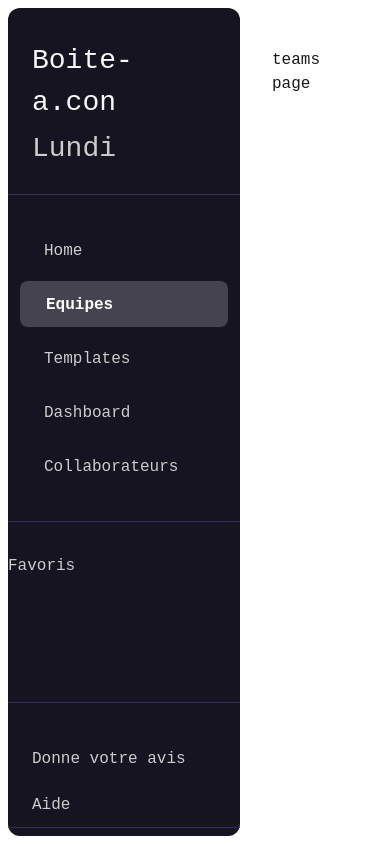
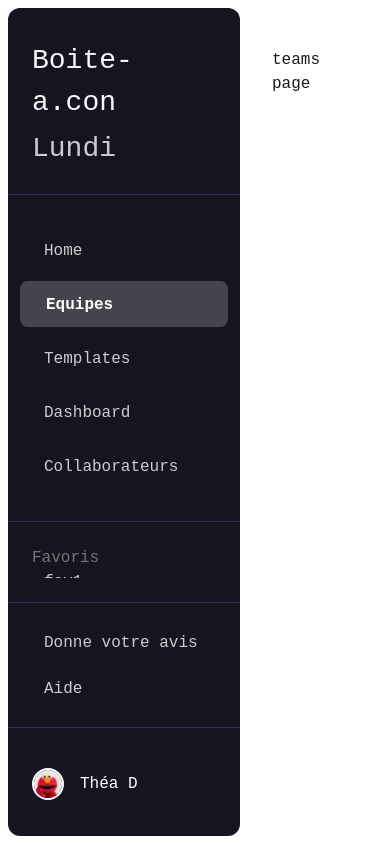
Before and after one commit to eltha9/lundi-app, a Vue app: page /teams in a window 390 px wide. Shown: the top 844 px of the page. Built offline with nearby package versions, Linux system fonts and the light colour scheme.

Commit message:
wip responsivness of side bar

```diff
--- a/src/components/lundi-uiKit/avatar/Avatar.vue
+++ b/src/components/lundi-uiKit/avatar/Avatar.vue
@@ -27,9 +27,9 @@
 </style>
 
 <script>
-import { getAvatarLink } from "@/lib/utilis";
+	import {getAvatarLink} from '@/lib/utilis';
 	export default {
-  name: "Avatar",
+		name: 'Avatar',
 		props: {
 			large: {
 				type: Boolean,
@@ -39,7 +39,12 @@ export default {
 			userId: {
 				type: String,
 				require: false,
-      default: "",
+				default: '',
+			},
+			url: {
+				type: String,
+				require: false,
+				default: '',
 			},
 		},
 		data() {
@@ -47,11 +52,12 @@ export default {
 		},
 		methods: {
 			getClass() {
-      let classes = ["avatar", "text-greyscale-white"];
-      if (this.large) classes.push("large");
-      return classes.join(" ");
+				let classes = ['avatar', 'text-greyscale-white'];
+				if (this.large) classes.push('large');
+				return classes.join(' ');
 			},
 			avatarLink() {
+				if (this.url.trim() !== '') return this.url;
 				return getAvatarLink(this.userId);
 			},
 		},
--- a/src/store/index.js
+++ b/src/store/index.js
@@ -4,32 +4,71 @@ import Vuex from 'vuex';
 Vue.use(Vuex);
 
 const full = {
-    me:{
-        role:"",
-        firstName:"Théa",
-        lastName:"D",
-        pictureLink:"./assets/avatar/test/avatar.jpeg",
-        settings:{
-            favs:[
-                {
-                    title:"",
-                    link:""
-                }
-            ]
-        }
-    },
-    compagnie:{
-        name:"Boite-a.con"
-    },
-
-}
+	me: {
+		role: 'admin', // admin, edit, manager, onborder
+		firstName: 'Théa',
+		lastName: 'D',
+		picture: './assets/test/avatar.jpeg',
+		settings: {
+			favs: [
+				{
+					title: 'fav1',
+					link: '',
+				},
+				{
+					title: 'fav2',
+					link: '',
+				},
+				{
+					title: 'fav2',
+					link: '',
+				},
+				{
+					title: 'fav2',
+					link: '',
+				},
+				{
+					title: 'fav2',
+					link: '',
+				},
+				{
+					title: 'fav2',
+					link: '',
+				},
+				{
+					title: 'fav2',
+					link: '',
+				},
+				{
+					title: 'fav2',
+					link: '',
+				},
+				{
+					title: 'fav2',
+					link: '',
+				},
+				{
+					title: 'fav2',
+					link: '',
+				},
+			],
+		},
+	},
+	compagnie: {
+		name: 'Boite-a.con',
+	},
+};
 export default new Vuex.Store({
 	state: {
 		isSidebarCollapsed: false,
-        compagnie: full.compagnie,
-        me: full.me
+		compagnie: full.compagnie,
+		me: full.me,
 	},
-	getters: {},
+	getters: {
+		getFullName(state) {
+			return `${state.me.firstName} ${state.me.lastName}`;
+		},
+	},
 	mutations: {
 		setSidebarCollapsed(state, status) {
 			state.isSidebarCollapsed = status;
--- a/src/views/Dashboard/Sidebar/index.vue
+++ b/src/views/Dashboard/Sidebar/index.vue
@@ -9,48 +9,66 @@
 				<span class="text-greyscale-400 sato-l-s">Lundi</span>
 			</div>
 			<div class="top-menu menu-list flex flex-col py-8 px-3 sato-l-l">
-				<router-link :to="{ name: 'dashboard-home' }" class="link" title="home">
+				<router-link :to="{name: 'dashboard-home'}" class="link" title="home">
 					<i class="icon-home"></i>
-					<span class="fs-body">Home</span>
+					<span class="sato-l-l">Home</span>
 				</router-link>
-				<router-link :to="{ name: 'dashboard-teams' }" class="link" title="Equipes">
+				<router-link :to="{name: 'dashboard-teams'}" class="link" title="Equipes">
 					<i class="icon-grid"></i>
-					<span class="fs-body">Equipes</span>
+					<span class="sato-l-l">Equipes</span>
 				</router-link>
-				<router-link :to="{ name: 'dashboard-templates' }" class="link" title="Templates">
+				<router-link :to="{name: 'dashboard-templates'}" class="link" title="Templates">
 					<i class="icon-tag"></i>
-					<span class="fs-body">Templates</span>
+					<span class="sato-l-l">Templates</span>
 				</router-link>
-				<router-link :to="{ name: 'dashboard-analytics' }" class="link" title="Dashboard">
+				<router-link :to="{name: 'dashboard-analytics'}" class="link" title="Dashboard">
 					<i class="icon-layout"></i>
-					<span class="fs-body">Dashboard</span>
+					<span class="sato-l-l">Dashboard</span>
 				</router-link>
-				<router-link :to="{ name: 'dashboard-collaborators' }" class="link" title="Collaborateurs">
+				<router-link :to="{name: 'dashboard-collaborators'}" class="link" title="Collaborateurs">
 					<i class="icon-users"></i>
-					<span class="fs-body">Collaborateurs</span>
+					<span class="sato-l-l">Collaborateurs</span>
 				</router-link>
 			</div>
 			<!-- favoris -->
-			<div class="top-fav py-8 flex-1 text-greyscale-700">
-				<button class="fav-btn text-greyscale-400" title="Favoris">
-					<i class="icon-tag"></i>
-					<span class="fs-body">Favoris</span>
+			<div class="top-fav py-6 px-3 flex-1 text-greyscale-700 flex flex-col">
+				<button class="fav-btn text-greyscale-500 flex items-center justify-between px-3" title="Favoris">
+					<i class="icon-favorite res-icon"></i>
+					<span class="sato-l-m">Favoris</span>
+					<i class="icon-caret-down text-greyscale-400"></i>
 				</button>
+				<div class="fav-menu flex-1">
+					<div class="fav-menu-container">
+						<div v-for="(item, i) in me.settings.favs" :key="`${i}-${item.title}`">
+							<span class="sub-link text-greyscale-400 pl-6 py-2 mt-2 sato-l-s">
+								{{ item.title }}
+							</span>
+						</div>
+					</div>
+				</div>
 			</div>
 		</div>
 
-		<div class="bottom menu-list flex flex-col mt-8">
-			<div class="bottom-setting flex flex-col">
+		<div class="bottom menu-list flex flex-col">
+			<div class="bottom-setting flex flex-col py-4 px-3">
 				<router-link to="/dashboard/avis" class="link" title="Donner votre avis">
 					<i class="icon-message-alt"></i>
-					<span class="fs-body">Donne votre avis</span>
+					<span class="sato-l-l">Donne votre avis</span>
 				</router-link>
 				<router-link to="/dashboard/aide" class="link" title="Aide">
 					<i class="icon-circle-help"></i>
-					<span class="fs-body">Aide</span>
+					<span class="sato-l-l">Aide</span>
 				</router-link>
 			</div>
-			<div class="bottom-user"></div>
+			<div class="bottom-user flex justify-between items-center">
+				<div class="flex items-center">
+					<avatar :url="me.picture" class="mr-4" />
+					<span class="sato-p-s text-greyscale-white">{{ getFullName }}</span>
+				</div>
+				<button>
+					<i class="icon-caret-down text-greyscale-200"></i>
+				</button>
+			</div>
 		</div>
 	</div>
 </template>
@@ -61,20 +79,6 @@
 		height: 100%;
 		width: 232px;
 		border-radius: 12px;
-
-		&.collapsed {
-			width: 72px;
-
-			.link {
-				margin: 0;
-				&.active {
-					// margin: 0;
-				}
-				span {
-					display: none;
-				}
-			}
-		}
 
 		.menu-list {
 			gap: 8px;
@@ -111,6 +115,28 @@
 				box-sizing: border-box;
 				border-bottom: 1px solid;
 				@apply text-primary-700;
+
+				.fav-btn {
+					width: 100%;
+					i.res-icon {
+						font-size: 20px;
+						display: none;
+					}
+					span {
+					}
+				}
+				.fav-menu {
+					height: 100%;
+					width: 100%;
+					overflow: scroll;
+					position: relative;
+					.fav-menu-container {
+						position: absolute;
+						top: 0;
+						left: 0;
+						width: 100%;
+					}
+				}
 			}
 			.top-logo {
 				box-sizing: border-box;
@@ -130,25 +156,50 @@
 			}
 		}
 		.bottom {
+			gap: 0;
 			.bottom-setting {
 				border-bottom: 1px solid;
 				@apply text-primary-700;
+			}
+			.bottom-user {
+				padding: 40px 24px 36px 24px;
+			}
+		}
+		// transition
+
+		// collapse
+		&.collapsed {
+			width: 72px;
+
+			.link {
+				margin: 0;
+				&.active {
+					// margin: 0;
+				}
+				span {
+					display: none;
+				}
 			}
 		}
 	}
 </style>
 
 <script>
-	import { mapMutations, mapState } from "vuex";
+	import {mapGetters, mapMutations, mapState} from 'vuex';
+	import Avatar from '@/components/lundi-uiKit/avatar/Avatar.vue';
 	export default {
-		name: "Sidebar",
+		name: 'Sidebar',
+		components: {
+			Avatar,
+		},
 		computed: {
-			...mapState(["isSidebarCollapsed", "me", "compagnie"]),
+			...mapState(['isSidebarCollapsed', 'me', 'compagnie']),
+			...mapGetters(['getFullName']),
 		},
 		methods: {
-			...mapMutations(["setSidebarCollapsed"]),
+			...mapMutations(['setSidebarCollapsed']),
 			collapseBar() {
-				console.log("plp");
+				console.log('plp');
 				this.setSidebarCollapsed(!this.isSidebarCollapsed);
 			},
 		},
```
Also changed, not shown: 1 other file (tests, documents, lock files or other folders). Lines whose indentation alone changed are shown as unchanged.
